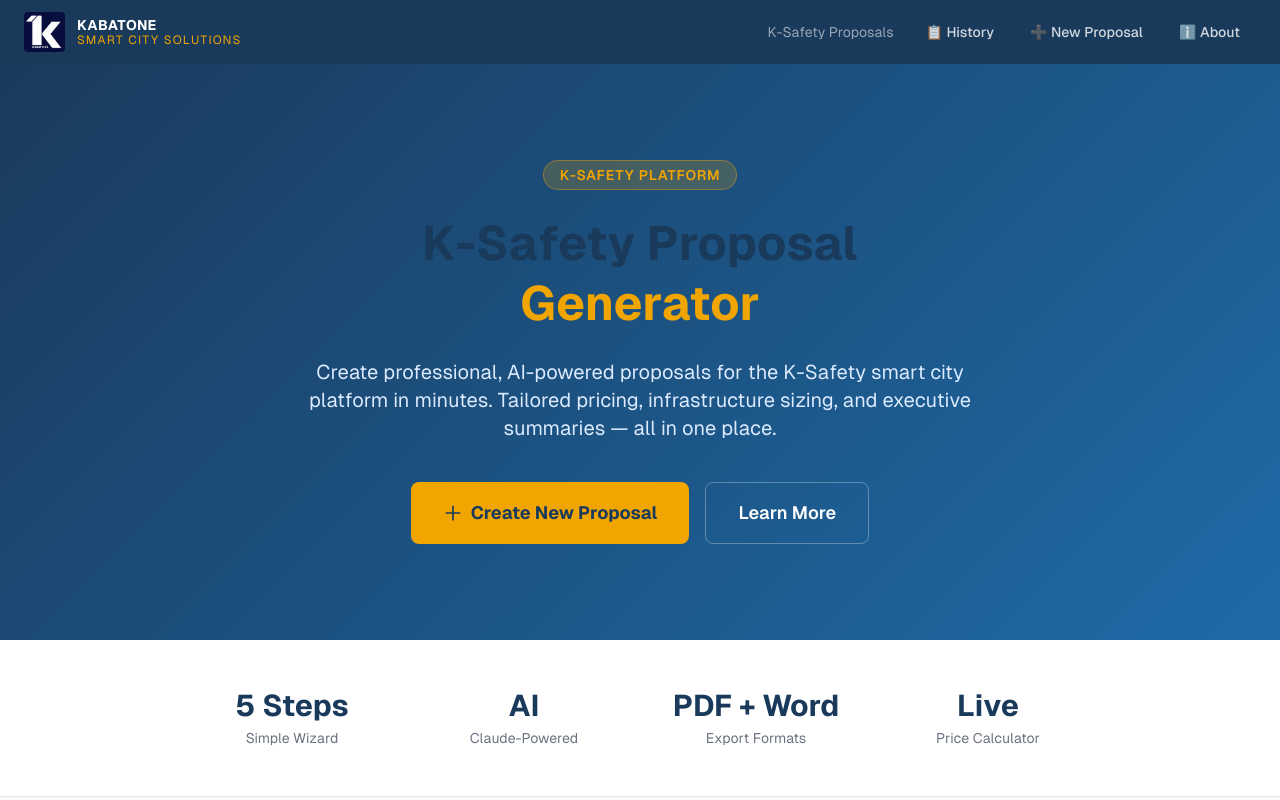
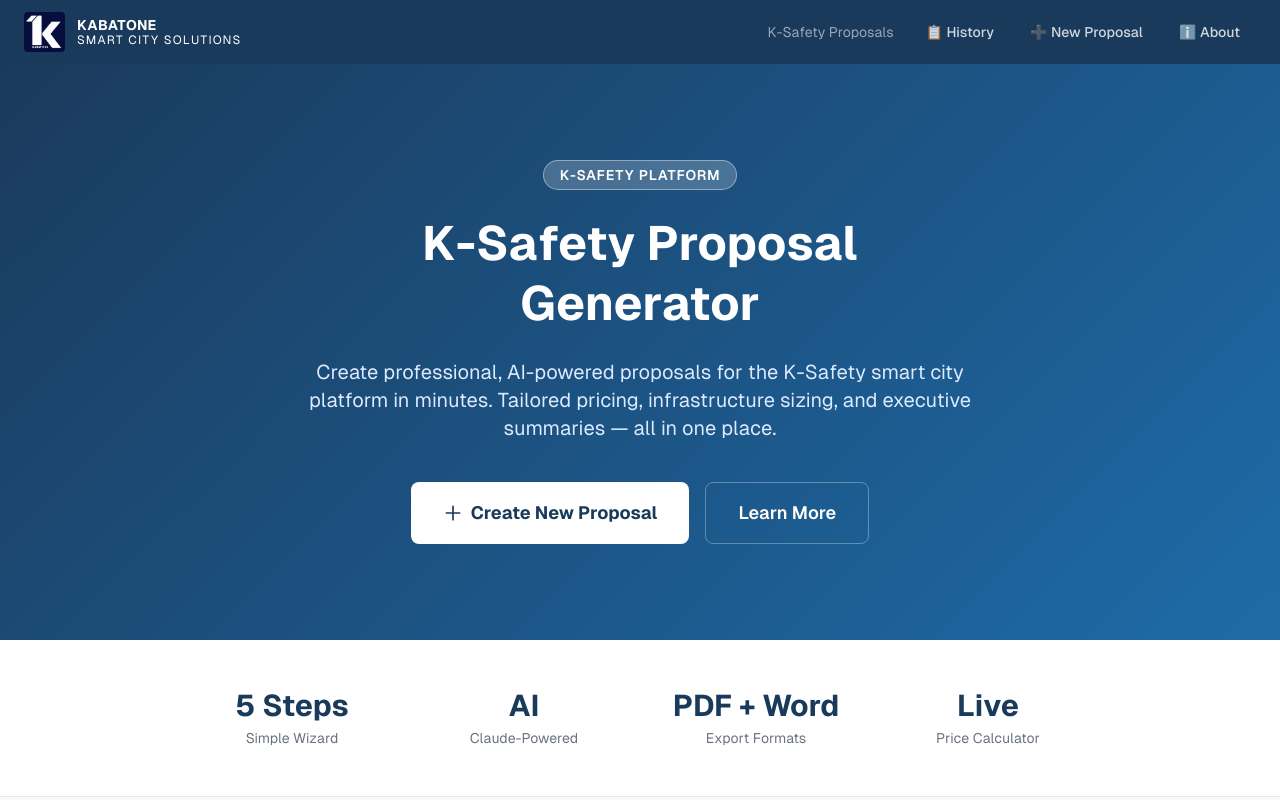
Before and after one commit to ShayMalka-OPS/ksafety-proposal-generator, a Next.js app: page / in a window 1280 px wide. Shown: the top 800 px of the page. Built offline with nearby package versions, Linux system fonts and the light colour scheme.

Commit message:
design: white accent, remove AI summary placeholder text, revert to original brand layout

```diff
--- a/src/app/about/page.tsx
+++ b/src/app/about/page.tsx
@@ -2,7 +2,7 @@ import Link from "next/link";
 import Image from "next/image";
 
 const DARK_BLUE = "#1A3A5C";
-const GOLD      = "#F0A500";
+const GOLD      = "#FFFFFF";
 const MID_BLUE  = "#1E6BA8";
 
 const APP_VERSION = "1.3.0";
@@ -136,7 +136,7 @@ export default function AboutPage() {
           <h2 className="text-lg font-bold mb-4" style={{ color: DARK_BLUE }}>Contact & Support</h2>
           <div className="space-y-4 text-sm">
             <div className="flex items-start gap-3">
-              <div className="w-8 h-8 rounded-lg flex items-center justify-center flex-shrink-0 mt-0.5" style={{ backgroundColor: "rgba(240,165,0,0.12)" }}>
+              <div className="w-8 h-8 rounded-lg flex items-center justify-center flex-shrink-0 mt-0.5" style={{ backgroundColor: "rgba(255,255,255,0.12)" }}>
                 <span>✉️</span>
               </div>
               <div>
--- a/src/app/globals.css
+++ b/src/app/globals.css
@@ -6,7 +6,7 @@
   --background: #F8FAFC;
   --foreground: #4A5568;
   --primary:    #1A3A5C;
-  --accent:     #F0A500;
+  --accent:     #FFFFFF;
   --secondary:  #1E6BA8;
   --success:    #27AE60;
   --danger:     #E74C3C;
@@ -49,7 +49,7 @@ label {
   }
   /* Brand button helpers */
   .btn-primary {
-    background-color: #F0A500;
+    background-color: #FFFFFF;
     color: #1A3A5C;
     font-weight: 700;
     border-radius: 6px;
--- a/src/app/page.tsx
+++ b/src/app/page.tsx
@@ -12,14 +12,14 @@ export default function Home() {
           <div className="max-w-3xl mx-auto">
             <div
               className="inline-block text-sm font-semibold px-4 py-1 rounded-full mb-6 tracking-wider"
-              style={{ backgroundColor: "rgba(240,165,0,0.2)", color: "#F0A500", border: "1px solid rgba(240,165,0,0.4)" }}
+              style={{ backgroundColor: "rgba(255,255,255,0.2)", color: "#FFFFFF", border: "1px solid rgba(255,255,255,0.4)" }}
             >
               K-SAFETY PLATFORM
             </div>
-            <h1 className="text-5xl font-bold mb-6 leading-tight">
+            <h1 className="text-5xl font-bold mb-6 leading-tight" style={{ color: "#FFFFFF" }}>
               K-Safety Proposal
               <br />
-              <span style={{ color: "#F0A500" }}>Generator</span>
+              Generator
             </h1>
             <p className="text-xl text-blue-100 mb-10 max-w-2xl mx-auto">
               Create professional, AI-powered proposals for the K-Safety smart city
@@ -30,7 +30,7 @@ export default function Home() {
               <Link
                 href="/proposal"
                 className="inline-flex items-center gap-2 px-8 py-4 rounded-lg font-bold text-lg transition-all hover:opacity-90 hover:scale-105"
-                style={{ backgroundColor: "#F0A500", color: "#1A3A5C" }}
+                style={{ backgroundColor: "#FFFFFF", color: "#1A3A5C" }}
               >
                 <svg className="w-5 h-5" fill="none" stroke="currentColor" viewBox="0 0 24 24">
                   <path strokeLinecap="round" strokeLinejoin="round" strokeWidth={2} d="M12 4v16m8-8H4" />
@@ -123,7 +123,7 @@ export default function Home() {
           <Link
             href="/proposal"
             className="inline-flex items-center gap-2 px-8 py-4 rounded-lg font-bold text-lg transition-all hover:opacity-90"
-            style={{ backgroundColor: "#F0A500", color: "#1A3A5C" }}
+            style={{ backgroundColor: "#FFFFFF", color: "#1A3A5C" }}
           >
             Get Started →
           </Link>
--- a/src/app/proposal/page.tsx
+++ b/src/app/proposal/page.tsx
@@ -36,7 +36,7 @@ const STEPS = [
 ];
 
 const DARK_BLUE = "#1A3A5C";
-const GOLD      = "#F0A500";
+const GOLD      = "#FFFFFF";
 const MID_BLUE  = "#1E6BA8";
 
 const DEFAULT_RETENTION = {
@@ -101,7 +101,7 @@ function Step0({ data, onChange }: { data: ProposalData; onChange: (d: Partial<P
                 className="text-left p-4 rounded-xl border-2 transition-all"
                 style={{
                   borderColor: selected ? GOLD : "#e5e7eb",
-                  backgroundColor: selected ? "rgba(240,165,0,0.05)" : "white",
+                  backgroundColor: selected ? "rgba(255,255,255,0.05)" : "white",
                 }}
               >
                 <div className="flex items-center gap-3">
@@ -247,7 +247,7 @@ function Step2({ data, onChange }: { data: ProposalData; onChange: (d: Partial<P
     <div className="space-y-6">
       <div className="flex items-center gap-3 flex-wrap">
         <h2 className="text-xl font-bold" style={{ color: DARK_BLUE }}>Product Selection & Pricing</h2>
-        <span className="text-xs font-bold px-3 py-1 rounded-full" style={{ backgroundColor: "rgba(240,165,0,0.15)", color: DARK_BLUE }}>
+        <span className="text-xs font-bold px-3 py-1 rounded-full" style={{ backgroundColor: "rgba(255,255,255,0.15)", color: DARK_BLUE }}>
           {PRODUCT_LINES[data.productLine].icon} {PRODUCT_LINES[data.productLine].label}
         </span>
       </div>
@@ -286,7 +286,7 @@ function Step2({ data, onChange }: { data: ProposalData; onChange: (d: Partial<P
                     <button
                       onClick={() => toggle(product.id)}
                       className="w-full text-left p-4 flex items-center gap-3"
-                      style={{ backgroundColor: selected ? "rgba(240,165,0,0.04)" : "white" }}
+                      style={{ backgroundColor: selected ? "rgba(255,255,255,0.04)" : "white" }}
                     >
                       <div
                         className="w-5 h-5 rounded flex-shrink-0 flex items-center justify-center border-2 transition-colors"
@@ -321,7 +321,7 @@ function Step2({ data, onChange }: { data: ProposalData; onChange: (d: Partial<P
                     {selected && (
                       <div
                         className="px-5 pb-5 pt-1 space-y-4 border-t"
-                        style={{ borderColor: "rgba(240,165,0,0.25)", backgroundColor: "rgba(240,165,0,0.02)" }}
+                        style={{ borderColor: "rgba(255,255,255,0.25)", backgroundColor: "rgba(255,255,255,0.02)" }}
                       >
                         {/* K-Share tier */}
                         {product.id === "kshare" && (
@@ -351,7 +351,7 @@ function Step2({ data, onChange }: { data: ProposalData; onChange: (d: Partial<P
                                   className="p-2 rounded-lg border-2 text-left transition-all"
                                   style={{
                                     borderColor: data.servicesPackage === k ? GOLD : "#e5e7eb",
-                                    backgroundColor: data.servicesPackage === k ? "rgba(240,165,0,0.06)" : "white",
+                                    backgroundColor: data.servicesPackage === k ? "rgba(255,255,255,0.06)" : "white",
                                   }}
                                 >
                                   <div className="text-xs font-semibold leading-tight" style={{ color: DARK_BLUE }}>{v.label}</div>
@@ -711,7 +711,7 @@ function Step4({ data }: { data: ProposalData }) {
         {pricing.fiveYearAnnual < pricing.fiveYearPerpetual && (
           <div
             className="flex items-center gap-2 rounded-lg px-4 py-3 text-sm font-semibold"
-            style={{ backgroundColor: "rgba(240,165,0,0.12)", color: DARK_BLUE }}
+            style={{ backgroundColor: "rgba(255,255,255,0.12)", color: DARK_BLUE }}
           >
             <span style={{ color: GOLD }}>💰</span>
             You save <strong style={{ color: GOLD }}>{fmt(pricing.fiveYearPerpetual - pricing.fiveYearAnnual)}</strong> over 5 years with the Annual Subscription model.
@@ -916,7 +916,7 @@ function Step5({
               <InfoRow label="Model"          value={data.pricingModel === "annual" ? "Annual Subscription" : "Perpetual License"} />
             </div>
             <div className="grid md:grid-cols-2 gap-4 mt-4">
-              <div className="rounded-lg p-4 border" style={{ borderColor: GOLD, backgroundColor: "rgba(240,165,0,0.04)" }}>
+              <div className="rounded-lg p-4 border" style={{ borderColor: GOLD, backgroundColor: "rgba(255,255,255,0.04)" }}>
                 <div className="text-xs text-gray-500">Annual Investment</div>
                 <div className="text-2xl font-bold mt-1" style={{ color: DARK_BLUE }}>{fmt(pricing.annualTotal)}</div>
                 <div className="text-xs text-gray-400">per year</div>
@@ -1103,7 +1103,7 @@ function Step5({
               <p className="text-sm text-gray-700 leading-relaxed">{narrative}</p>
             ) : (
               <div className="italic text-gray-400 text-sm py-6 text-center bg-gray-50 rounded-lg">
-                Click &quot;Generate AI Summary&quot; to create a personalised next-steps narrative.
+                No summary generated yet.
               </div>
             )}
           </section>
@@ -1229,7 +1229,7 @@ function ProposalWizard() {
                 </span>
               </button>
               {i < STEPS.length - 1 && (
-                <div className="flex-1 h-0.5 mx-2" style={{ backgroundColor: i < step - 1 ? "rgba(240,165,0,0.5)" : "rgba(255,255,255,0.2)" }} />
+                <div className="flex-1 h-0.5 mx-2" style={{ backgroundColor: i < step - 1 ? "rgba(255,255,255,0.5)" : "rgba(255,255,255,0.2)" }} />
               )}
             </div>
           ))}
--- a/src/app/proposals/page.tsx
+++ b/src/app/proposals/page.tsx
@@ -4,7 +4,7 @@ import { useState, useEffect, useCallback } from "react";
 import Link from "next/link";
 
 const DARK_BLUE = "#1A3A5C";
-const GOLD      = "#F0A500";
+const GOLD      = "#FFFFFF";
 const MID_BLUE  = "#1E6BA8";
 
 type ProposalStatus = "Draft" | "Sent" | "Won" | "Lost";
--- a/src/components/TopNav.tsx
+++ b/src/components/TopNav.tsx
@@ -5,7 +5,7 @@ import Image from "next/image";
 import { usePathname } from "next/navigation";
 
 const DARK_BLUE = "#1A3A5C";
-const GOLD      = "#F0A500";
+const GOLD      = "#FFFFFF";
 
 interface NavLink { href: string; label: string; exact?: boolean; }
 
```
